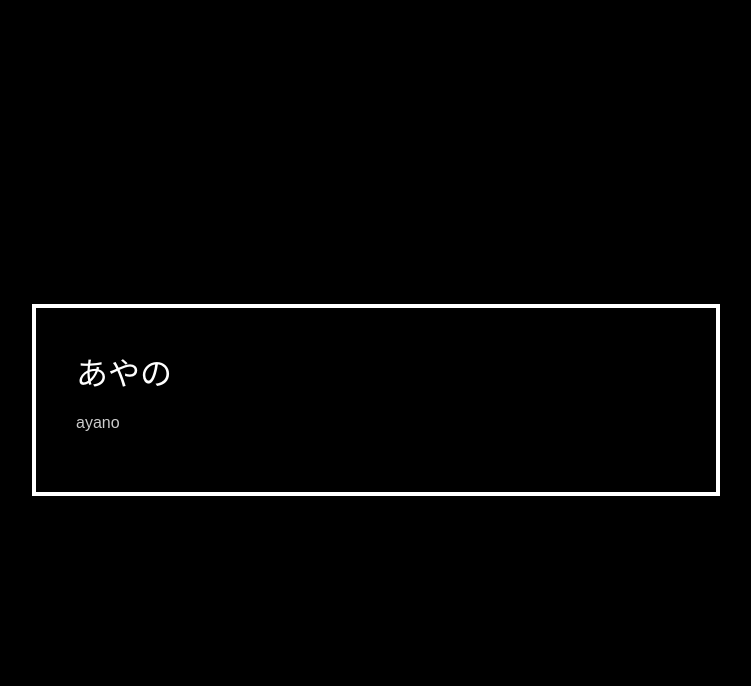
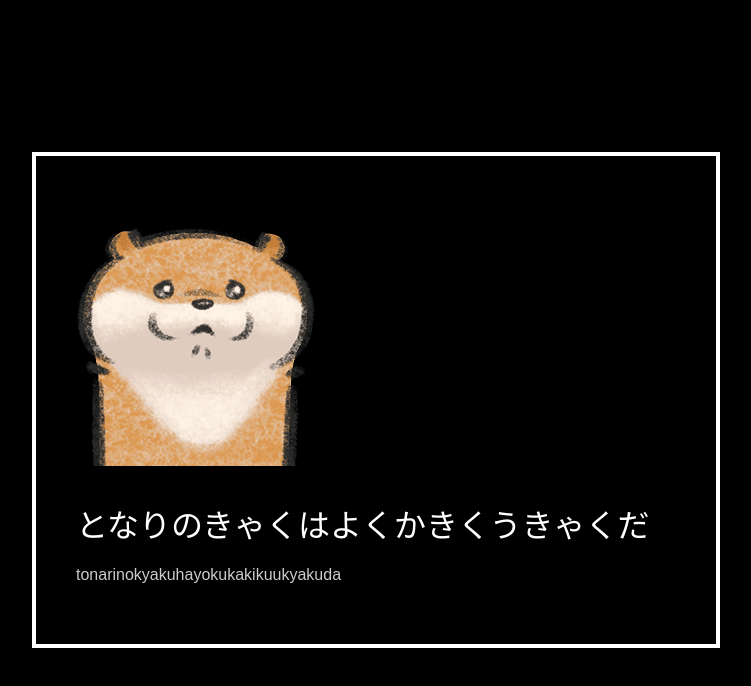
Before and after one commit to Ryota-Onuma/turn_battle, a React app in the folder rails/frontend/: page / in a window 1280 px wide. Shown: the top 686 px of the page, without its empty margins (264-1015 px from the left). Built offline with nearby package versions, Linux system fonts and the light colour scheme; the HTML template or start-up script is replaced by a standard one; a web font is replaced by a local one.

Commit message:
画像を追加

```diff
--- a/rails/frontend/package.json
+++ b/rails/frontend/package.json
@@ -37,12 +37,14 @@
     "eslint-plugin-prettier": "^3.4.0",
     "eslint-plugin-react": "^7.24.0",
     "eslint-plugin-react-hooks": "^4.2.0",
+    "file-loader": "^6.2.0",
     "husky": "^7.0.0",
     "lint-staged": "^11.0.0",
     "prettier": "^2.3.2",
     "sass": "^1.36.0",
     "sass-loader": "^12.1.0",
     "style-loader": "^3.2.1",
+    "url-loader": "^4.1.1",
     "webpack": "^5.42.0",
     "webpack-cli": "^4.7.2",
     "webpack-dev-server": "^3.11.2"
--- /dev/null
+++ b/rails/frontend/src/components/common.jsx
@@ -0,0 +1,5 @@
+import React from "react";
+
+export const renderImage = (sourse) =>{
+  return <img src={sourse}  alt="画像" />
+}
--- a/rails/frontend/src/pages/battle/index.jsx
+++ b/rails/frontend/src/pages/battle/index.jsx
@@ -1,6 +1,8 @@
 import React, { useState, useEffect, useRef } from "react";
 import { generateRomanWords } from "../../plugins/battle/convert"
+import { renderImage } from "../../components/common"
 import "../../stylesheets/battle/battle.scss";
+import Kawauso from "../../images/kawauso.png"
 const Battle = () => {
   const [valid_text, setValidText] = useState([]);
   const [invalid_text, setInValidText] = useState([]);
@@ -8,12 +10,12 @@ const Battle = () => {
   const [invalid_key, setInValidKey] = useState(false);
   const odai_list = [
     {
-      full_content: "あやの",
-      roma_contents: generateRomanWords("あやの")
+      full_content: "となりのきゃくはよくかきくうきゃくだ",
+      roma_contents: generateRomanWords("となりのきゃくはよくかきくうきゃくだ")
     },
     {
-      full_content: "りょうた",
-      roma_contents: generateRomanWords("りょうた")
+      full_content: "くうねるところにすむところ",
+      roma_contents: generateRomanWords("くうねるところにすむところ")
     },
     {
       full_content: "あんずるよりうむがやすし",
@@ -117,6 +119,9 @@ const Battle = () => {
           <div id="clear">{is_clear && !invalid_key ? "クリアー！！🙌" : ""}</div>
           <div id="invalid-key">{invalid_key ? "間違ったキーを押してるだぬ" : ""}</div>
         </div>
+        <div id="img-container">
+          { renderImage(Kawauso) }
+        </div>
         <div id="odai">{odai.full_content}</div>
         <div id="condition">
           <span id="valid">{valid_text}</span>
--- a/rails/frontend/src/stylesheets/battle/battle.scss
+++ b/rails/frontend/src/stylesheets/battle/battle.scss
@@ -26,6 +26,9 @@
         color: red;
       }
     }
+    #img-container{
+      margin: 30px 0;
+    }
     #odai {
       font-size: 2rem;
     }
--- a/rails/frontend/webpack.config.js
+++ b/rails/frontend/webpack.config.js
@@ -49,6 +49,17 @@ module.exports = {
           },
         ],
       },
+      {
+        test: /\.(png|jpe?g|gif|svg)$/i,
+        use: [
+          {
+            loader: 'file-loader',
+            options: {
+              name: '[path][name].[ext]',//
+            },
+          },
+        ],
+      }
     ],
   },
   target: ["web", "es5"],
--- a/rails/frontend/webpack.dev.config.js
+++ b/rails/frontend/webpack.dev.config.js
@@ -52,6 +52,17 @@ module.exports = {
           },
         ],
       },
+      {
+        test: /\.(png|jpe?g|gif|svg)$/i,
+        use: [
+          {
+            loader: 'file-loader',
+            options: {
+              name: '[path][name].[ext]',//
+            },
+          },
+        ],
+      }
     ],
   },
   target: ["web", "es5"],
```
Also changed, not shown: rails/frontend/src/images/kawauso.png (added), 1 other file (tests, documents, lock files or other folders).
